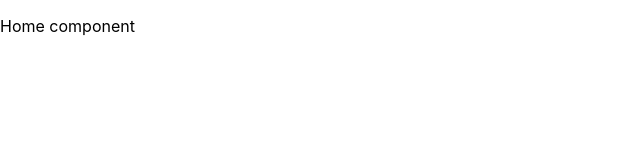
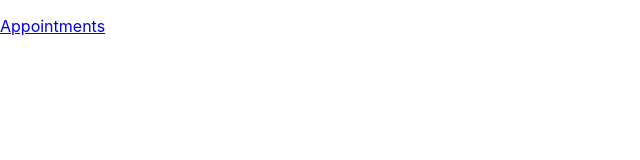
Before and after one commit to pgarbrecht/ck-assignment, a React (Create React App) app: page / in a window 1280 px wide. Shown: the top 160 px of the page, without its empty margins (0-640 px from the left). Built offline with nearby package versions, Linux system fonts and the light colour scheme.

Commit message:
react router linking to one route

```diff
--- a/src/App.js
+++ b/src/App.js
@@ -1,6 +1,7 @@
 import logo from './logo.svg';
 import './App.css';
 import Home from './components/Home'
+import Appointments from './components/Appointments'
 
 import {
   BrowserRouter as Router,
@@ -18,6 +19,11 @@ function App() {
         element={<Home/>}
         />
 
+        <Route
+        path="/appointments"
+        element={<Appointments/>}
+        />
+
       </Routes>
     </Router>
   );
--- /dev/null
+++ b/src/components/Appointments.js
@@ -0,0 +1,16 @@
+import '../App.css';
+import React, {Component} from 'react'
+
+class Appointments extends Component {
+	constructor(props) {
+		super(props)
+    }
+	render() {
+        console.log('appt page')
+		return (
+			<p>Appointments page</p>
+		)
+	}
+}
+
+export default Appointments
--- a/src/components/Home.js
+++ b/src/components/Home.js
@@ -1,6 +1,11 @@
 import '../App.css';
 import React, {Component} from 'react'
-
+import { Link } from "react-router-dom";
+import {
+	BrowserRouter as Router,
+	Routes,
+	Route,
+  } from "react-router-dom";
 
 class Home extends Component {
 	constructor(props) {
@@ -8,7 +13,9 @@ class Home extends Component {
     }
 	render() {
 		return (
-			<p>Home component</p>
+
+			<Link to ='/appointments'><p>Appointments</p></Link>
+
 		)
 	}
 }
```
Also changed, not shown: src/components/Account.js (added), src/components/Billing.js (added), src/components/Help.js (added), src/components/Messages.js (added), src/components/Prescriptions.js (added), src/components/Signout.js (added).
